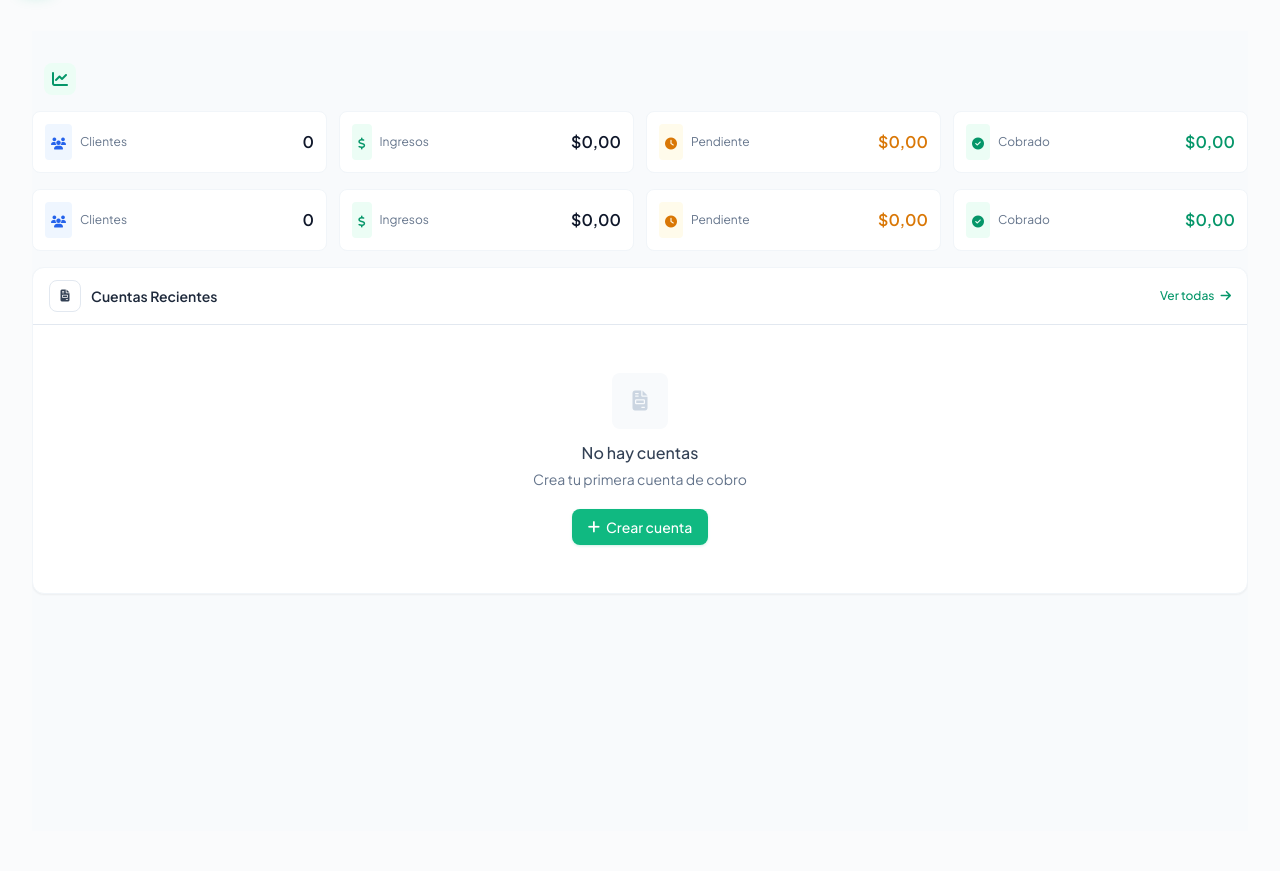
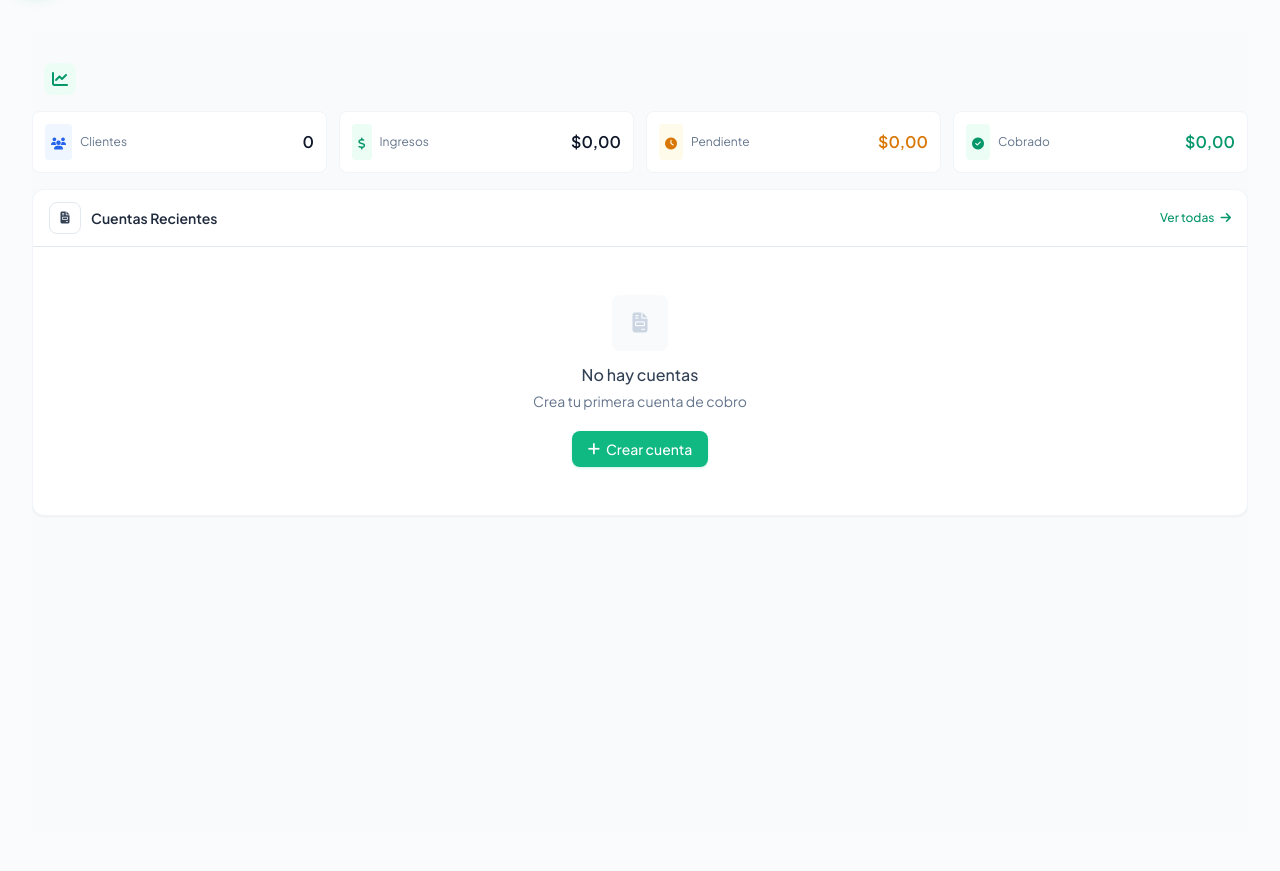
Before and after one commit to Eglism11/web-facturacion, a Flask app: page / in a window 1280 px wide. Shown: the part 65-936 px from the top of the page. Run offline with Flask 3, Linux system fonts and the light colour scheme; the visitor is signed in with stand-in values (Sample User, id 1); data that the repository does not hold is empty; parts of the project's set-up code (start-up, migrations or seed data) failed here and were passed over; some libraries are stand-ins or nearby versions.

Commit message:
UI: Elimina duplicados dashboard

```diff
--- a/templates/index.html
+++ b/templates/index.html
@@ -85,57 +85,7 @@
                 </div>
                 <span class="text-base font-semibold text-emerald-600">{{ total_pagado|format_cop_co }}</span>
             </div>
-        </div>
-    </div>
-
-    <div class="grid grid-cols-2 lg:grid-cols-4 gap-3">
-        <div class="stat-card rounded-lg p-3 border border-slate-100 slide-up stagger-1">
-            <div class="flex items-center justify-between">
-                <div class="flex items-center gap-2">
-                    <div class="p-1.5 rounded bg-blue-50">
-                        <i class="fas fa-users text-blue-600 text-xs"></i>
-                    </div>
-                    <span class="text-xs text-slate-500">Clientes</span>
-                </div>
-                <span class="text-base font-semibold text-slate-900">{{ total_clientes }}</span>
-            </div>
-        </div>
-
-        <div class="stat-card rounded-lg p-3 border border-slate-100 slide-up stagger-2">
-            <div class="flex items-center justify-between">
-                <div class="flex items-center gap-2">
-                    <div class="p-1.5 rounded bg-primary-50">
-                        <i class="fas fa-dollar-sign text-primary-600 text-xs"></i>
-                    </div>
-                    <span class="text-xs text-slate-500">Ingresos</span>
-                </div>
-                <span class="text-base font-semibold text-slate-900">{{ total_facturado|format_cop_co }}</span>
-            </div>
-        </div>
-
-        <div class="stat-card rounded-lg p-3 border border-slate-100 slide-up stagger-3">
-            <div class="flex items-center justify-between">
-                <div class="flex items-center gap-2">
-                    <div class="p-1.5 rounded bg-amber-50">
-                        <i class="fas fa-clock text-amber-600 text-xs"></i>
-                    </div>
-                    <span class="text-xs text-slate-500">Pendiente</span>
-                </div>
-                <span class="text-base font-semibold text-amber-600">{{ total_pendiente|format_cop_co }}</span>
-            </div>
-        </div>
-
-        <div class="stat-card rounded-lg p-3 border border-slate-100 slide-up stagger-4">
-            <div class="flex items-center justify-between">
-                <div class="flex items-center gap-2">
-                    <div class="p-1.5 rounded bg-emerald-50">
-                        <i class="fas fa-check-circle text-emerald-600 text-xs"></i>
-                    </div>
-                    <span class="text-xs text-slate-500">Cobrado</span>
-                </div>
-<span class="text-base font-semibold text-emerald-600">{{ total_pagado|format_cop_co }}</span>
-            </div>
-        </div>
+</div>
     </div>
 
     <div class="mt-6">
```
